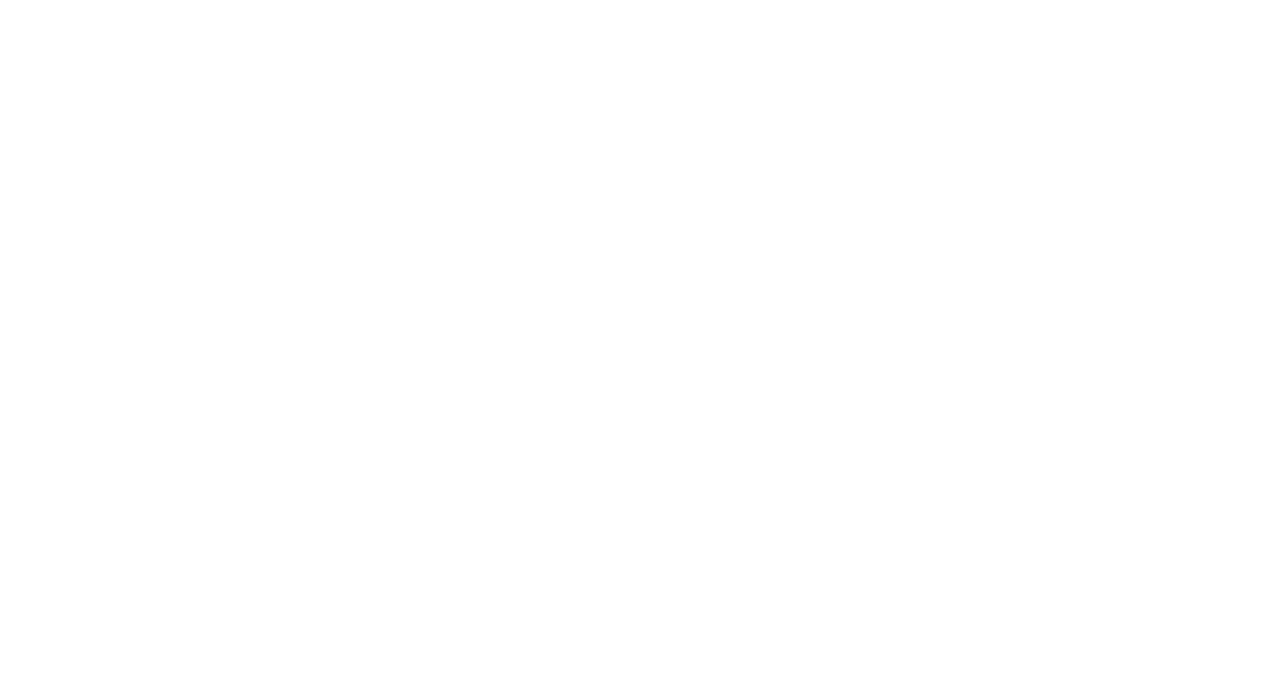
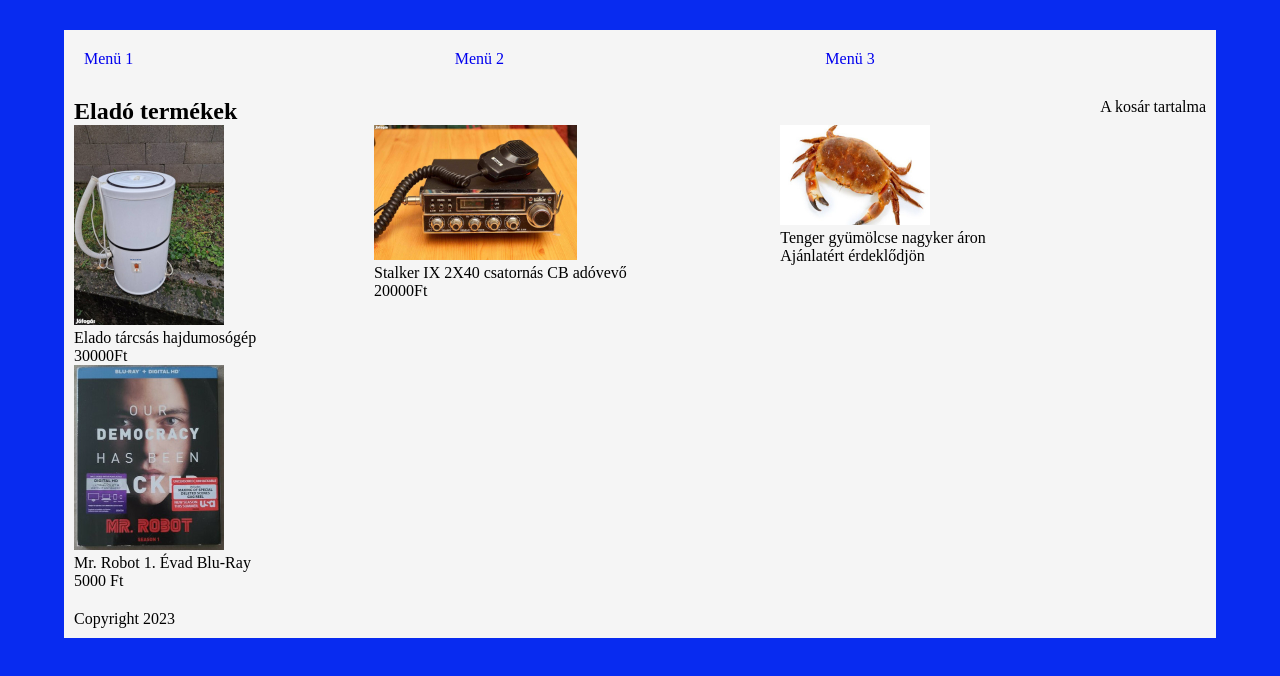
Before and after one commit to Logan114/webaruhaz, a plain HTML site: page index.html in a window 1280 px wide. Drawn offline with Linux system fonts and the light colour scheme.

Commit message:
relative mukdo

```diff
--- a/index.html
+++ b/index.html
@@ -6,8 +6,56 @@
     <meta charset="UTF-8">
     <meta name="viewport" content="width=device-width, initial-scale=1.0">
     <title>Document</title>
+    <link rel="stylesheet" href="style.css">
 </head>
 <body>
+    <main>
+        <header>
+            <nav>
+                <ul>
+                    <li><a href="google.com">Menü 1</a></li>
+                    <li><a href="microsoft.com">Menü 2</a></li>
+                    <li><a href="szamalk-szalezi.hu">Menü 3</a></li>
+                </ul>
+            </nav>
+        </header>
+        <article>
+            <div class="oldal">
+                <h1>Eladó termékek</h1>
+                <div class="kontener">
+                    <div class="kep1">
+                    <img src="kepek/Hajdu_tarcsas_mosogep_407172383351889.jpg" alt="Elado tárcsás hajdumosógép 30000Ft">
+                    <p>Elado tárcsás hajdumosógép</p>
+                    <p>30000Ft</p>
+
+                </div>
+                <div class="kep2">
+                    <img src="kepek/Stalker_IX_CB_radio_936122389097776.jpg" alt="Stalker IX 2X40 csatornás">
+                    <p>Stalker IX 2X40 csatornás CB adóvevő</p>
+                    <p>20000Ft</p>
+                </div>
+                    <div class="kep3">
+                        <img src="kepek/Crab-body-7f9ae78.jpg" alt="Eladó Átok">
+                        <p>Tenger gyümölcse nagyker áron</p>
+                        <p>Ajánlatért érdeklődjön</p>
+                    </div>
+                    <div class="kep4">
+                        <img src="kepek/bluray.jpg" alt="">
+                        <p>Mr. Robot 1. Évad Blu-Ray</p>
+                        <p>5000 Ft</p>
+                    </div>
+                </div>
+            </div>
+        </article>
+        <aside>
+            <p>A kosár tartalma</p>
+
+
+        </aside>
+        <footer>
+            <p>Copyright 2023</p>
+        </footer>
+    </main>
 
 </body>
 </html>
--- a/style.css
+++ b/style.css
@@ -0,0 +1,85 @@
+*{
+    margin: 0;
+    padding: 0;
+    box-sizing: border-box;
+}
+
+header, nav, article, aside, footer {
+
+    padding: 10px;
+}
+body{
+    background-color: rgb(8, 43, 240);
+    margin-right: 0;
+    width: 90%;
+    max-width: 1800px;
+    margin: auto;
+    margin-top: 30px;
+
+}
+main{
+    background-color: whitesmoke;
+    display: grid;
+    grid-template-areas:
+    "h h h "
+    "a a j"
+    "f f f"
+    ;
+}
+ul{
+
+    list-style: none;
+    display: grid;
+    grid-template-columns: 3fr 3fr 3fr;
+}
+a{
+
+    text-decoration: none;
+}
+header{
+    grid-area: h;
+}
+nav{
+    grid-area: n;
+}
+article {
+    grid-area: a;
+    background-color: whitesmoke;
+}
+article .kontener{
+    background-color: whitesmoke;
+}
+aside{
+    grid-area: j;
+}
+
+footer{
+    grid-area: f;
+}
+.kontener{
+    display: grid;
+    grid-template-columns: auto auto auto;
+}
+
+img{
+    width: 50%;
+}
+
+
+@media screen and (max-width: 600px) {
+    body {
+      font-size: 5vw;
+      width: 100%;
+    }
+    main{
+        grid-template-columns: 1fr;
+        grid-template-areas:
+        "h"
+        "n"
+        "a"
+        "b"
+        "j"
+        "f"
+        ;
+    }
+}
```
Also changed, not shown: kepek/Crab-body-7f9ae78.jpg (added), kepek/Hajdu_tarcsas_mosogep_407172383351889.jpg (added), kepek/Stalker_IX_CB_radio_936122389097776.jpg (added), kepek/bluray.jpg (added).
